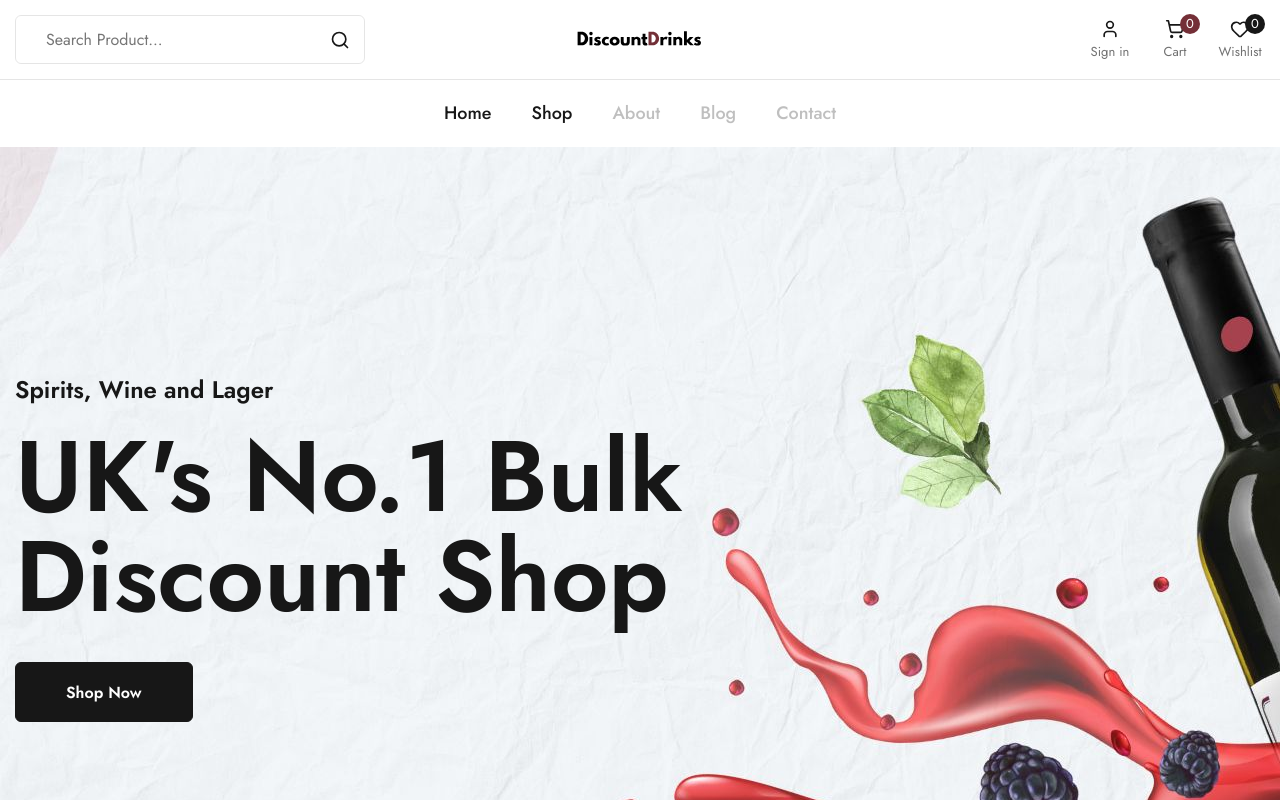
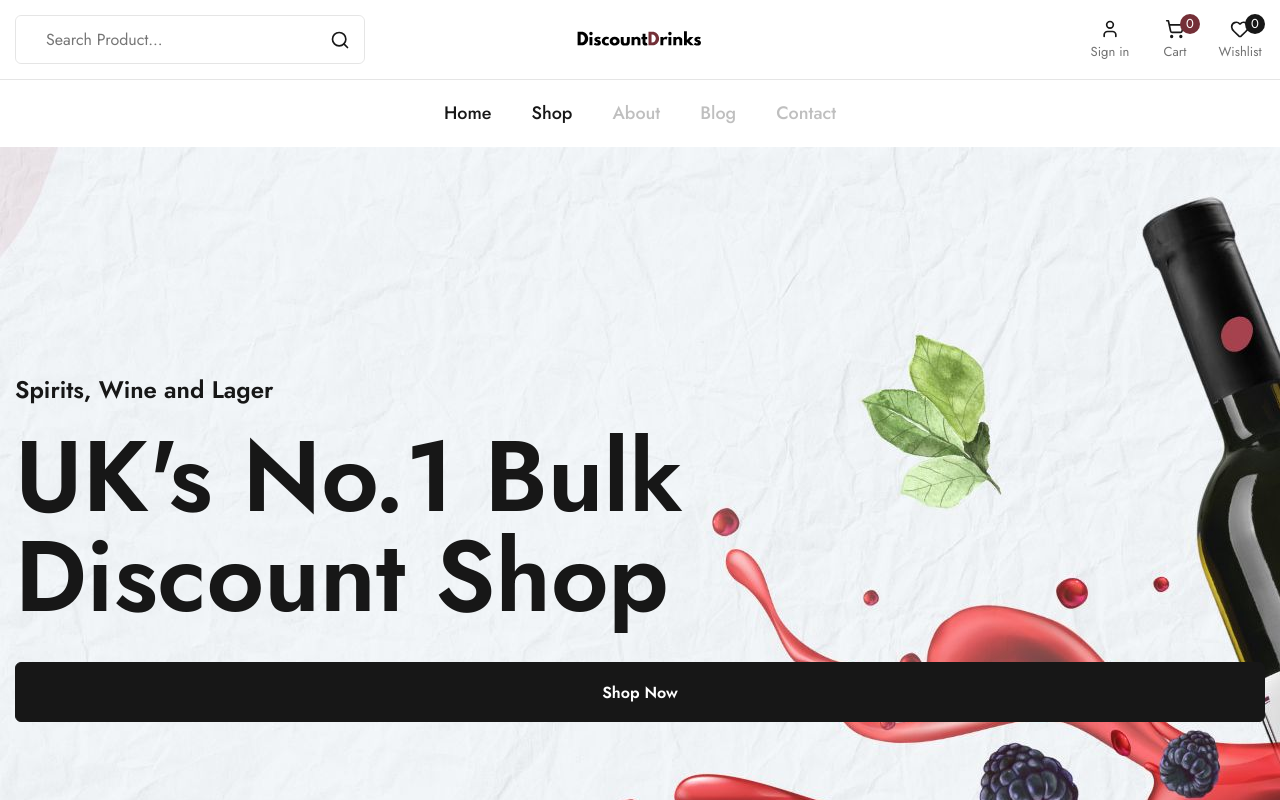
Before and after one commit to samsonlawal/discount-drinks-frontend, a Next.js app: page / in a window 1280 px wide. Shown: the top 800 px of the page. Built offline with nearby package versions, Linux system fonts and the light colour scheme.

Commit message:
shop now link

```diff
--- a/src/components/home/Hero.tsx
+++ b/src/components/home/Hero.tsx
@@ -14,7 +14,9 @@ export default function Hero() {
 
           <h2 className="h1 hero-title">UK's No.1 Bulk Discount Shop</h2>
 
-          <button className="btn btn-primary">Shop Now</button>
+          <Link href="/products" className="btn btn-primary">
+            Shop Now
+          </Link>
         </div>
       </div>
     </section>
```
